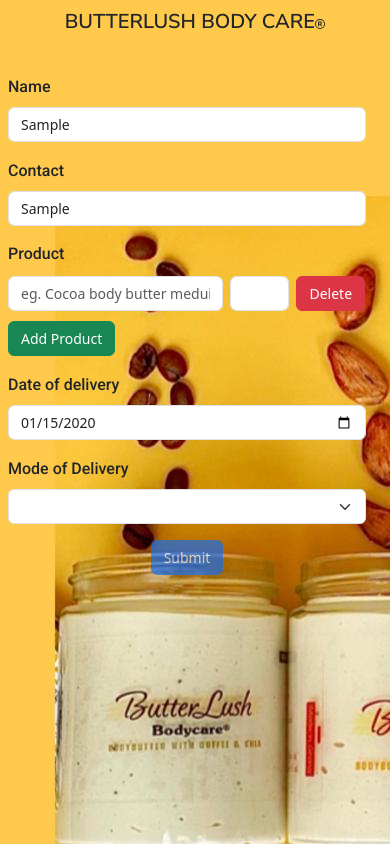
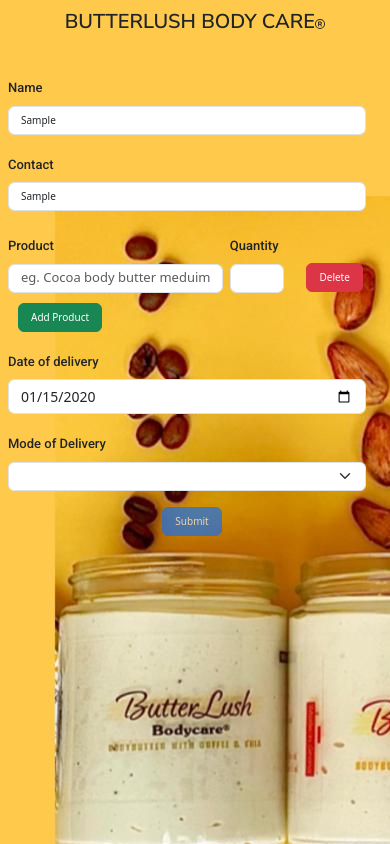
Before and after one commit to Felix7854/butterlush, an Angular app: page / in a window 390 px wide. Both pictures are taken after typing "Sample", "Sample", "2020-01-15" into the empty fields and a click on the button "Add Product". Built offline with nearby package versions, Linux system fonts and the light colour scheme.

Commit message:
added quantity label

```diff
--- a/src/app/app.component.css
+++ b/src/app/app.component.css
@@ -25,15 +25,13 @@
 .product{
     display: flex;
     flex-direction: column;
-    /* gap: 10px; */
 }
 
 .products {
     display: flex;
     column-gap: 23px;
-    margin-top: -16px;
-    /* justify-content: space-around;
-    gap: 5px; */
+        margin-top: 5px;
+
 }
 
 .add-product{
@@ -41,7 +39,7 @@
 }
 
 .cancel {
-    margin-top: 24px;
+    margin-top: 31px;
 }
 
 /* mobile view */
@@ -50,22 +48,29 @@
     .products {
         display: flex;
         column-gap: 7px;
-        margin-top: -16px;
     }
 
     .productControl{
         width: 60%;
     }
+    label  {
+        font-size: 13px;
+    }
 
     input::placeholder {
-        font-size: 14px;
+        font-size: 13px;
     }
 
     .custom-font-size {
-        font-size: 14px;
+        font-size: 10px;
+      }
+
+      .add-width{
+        width: 54px;
       }
 
       button {
-        font-size: 14px;
+        font-size: 10px;
+        margin-left: 10px;
       }
   }
--- a/src/app/app.component.html
+++ b/src/app/app.component.html
@@ -28,14 +28,13 @@
         />
       </div>
       <div class="col-12 product" formArrayName="products">
-        <p *ngIf="isVisible">Product</p>
         <div
           class="col-12 products"
           *ngFor="let productControl of getControls(); let i = index"
           [formGroupName]="i"
         >
           <div class="col-8 productControl">
-            <label for="product" class="form-label"></label>
+            <label for="product" class="form-label">Product</label>
             <input
               type="text"
               class="form-control custom-font-size"
@@ -47,11 +46,11 @@
           </div>
 
           <div class="col-2">
-            <label for="amount" class="form-label"></label>
+            <label for="amount" class="form-label">Quantity</label>
             <input
               type="number"
               id="amount"
-              class="form-control custom-font-size"
+              class="form-control custom-font-size add-width"
               formControlName="amount"
               autocomplete="off"
             />
```
